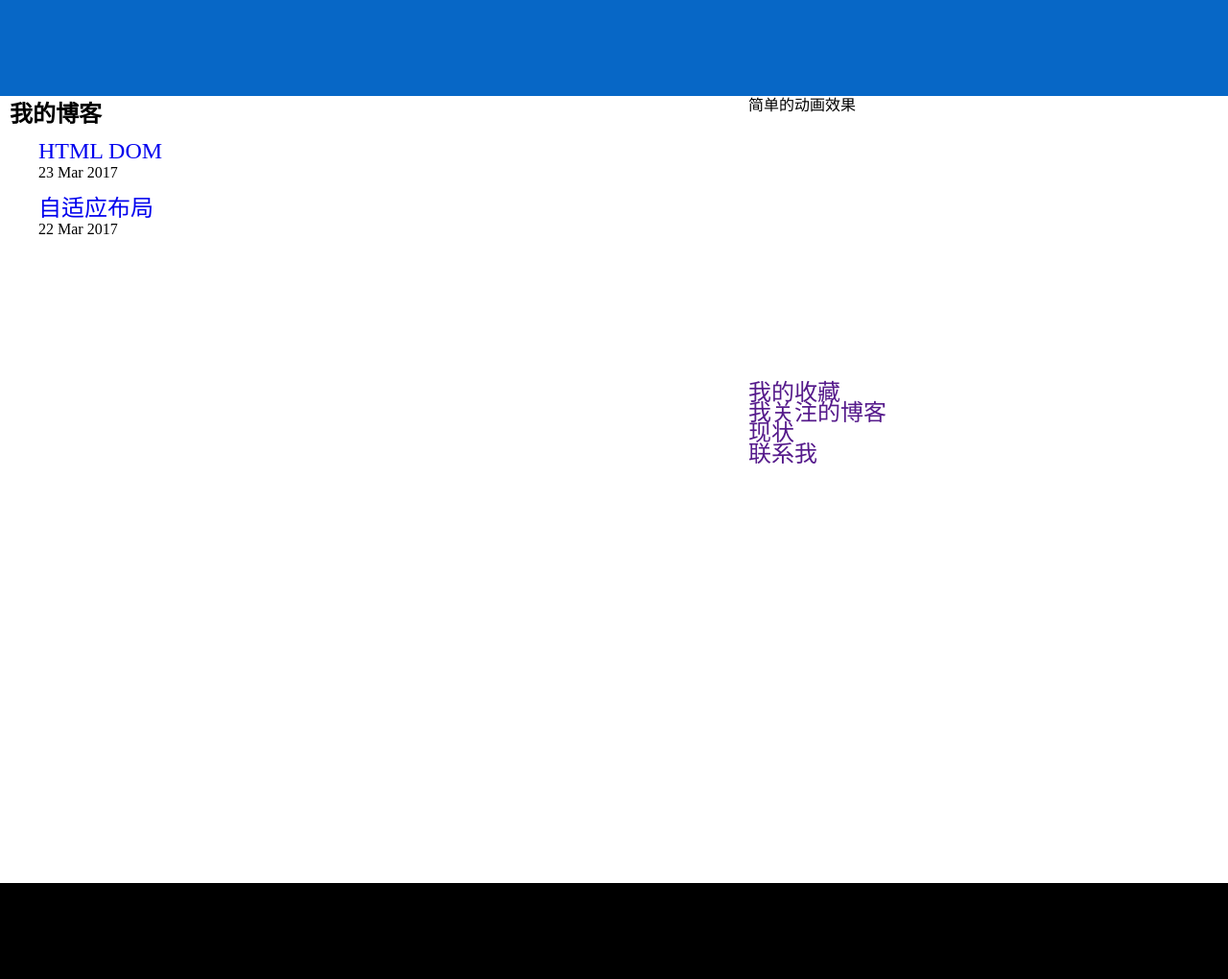
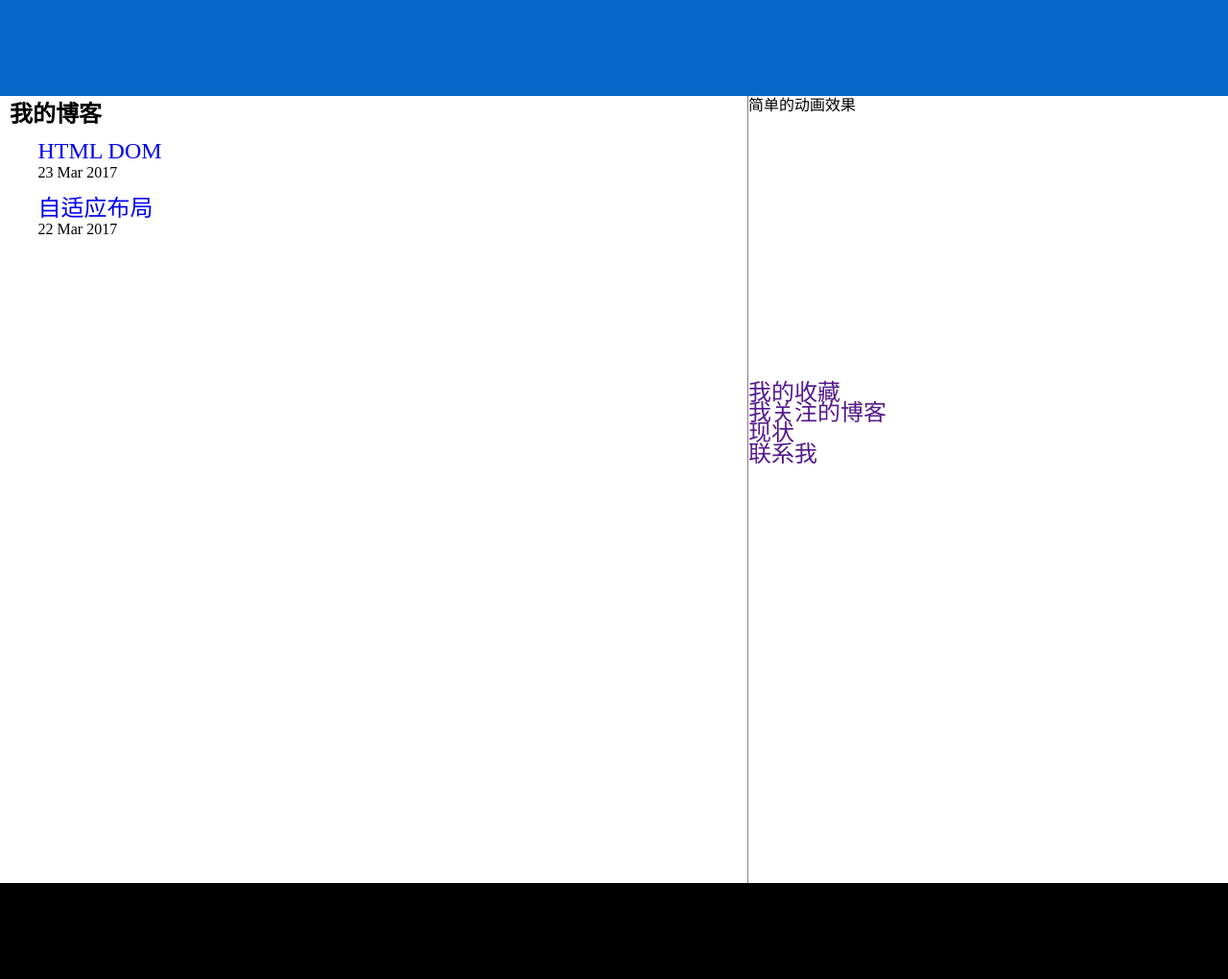
Before and after one commit to CNzhangheng/jekyll_demo, a Jekyll site: the page built from index.html, in a window 1280 px wide. Shown: the whole page at 96% size. Built offline with Jekyll 4.4.1, drawn with Linux system fonts in a browser that asks for light colours.

Commit message:
Update default.html

```diff
--- a/_layouts/default.html
+++ b/_layouts/default.html
@@ -32,6 +32,7 @@
             margin-left: 500px;
             min-height: 800px;
             padding:10px;
+            border-right: 1px solid grey;
         }
         .side {
             float: right;
```
